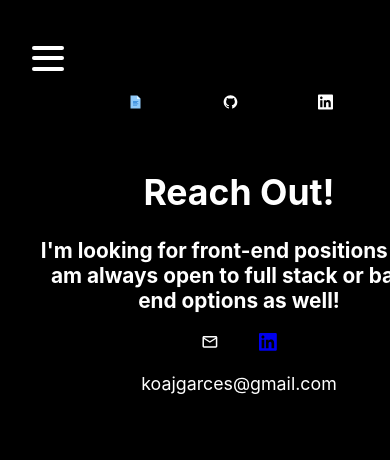
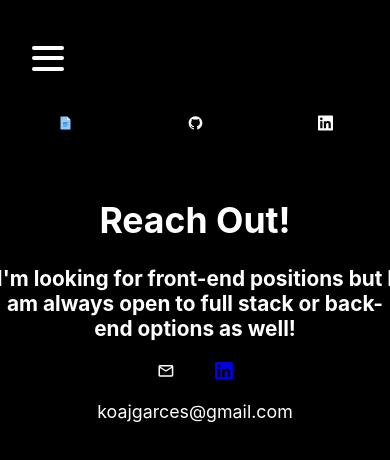
Before and after one commit to koagarces/Portfolio, a React (Create React App) app in the folder portfolio/: page /contact in a window 390 px wide. Shown: the top 460 px of the page. Built offline with nearby package versions, Linux system fonts and the light colour scheme.

Commit message:
updated home page css on both desktop and mobile

```diff
--- a/portfolio/src/App.css
+++ b/portfolio/src/App.css
@@ -44,7 +44,7 @@
   font-size: calc(10px + 2vmin);
   color: rgb(255, 255, 255);
   justify-content: center;
-  padding-left: 100px;
+  /* padding-left: 100px; */
   width: 600px;
   margin-top: 50px;
 }
@@ -263,9 +263,11 @@
 }
 
 .skills {
-  margin: -40px 20% 0% 0;
-  padding-top: 80px;
-  padding-bottom: 40px;
+  margin: -40px 0 0% 0;
+  display: flex;
+  padding-top: 100px;
+  padding-bottom: 80px;
+  flex-direction: column;
 }
 
 .front {
@@ -273,8 +275,8 @@
   text-decoration: underline;
   text-decoration-color: red;
   font-size: 35px;
-  display: flex;
-  margin-left: 10%;
+  /* display: flex; */
+  /* margin-left: 10%; */
   margin-bottom: 2%;
 }
 
@@ -353,12 +355,31 @@ img {
 /* Mobile Friendly */
 
 @media (max-width: 500px) {
+  .aboutSection {
+    display: flex;
+    flex-direction: column;
+    align-items: center;
+  }
+  .order {
+    display: flex;
+    width: 100%;
+    flex-direction: column;
+    align-items: center;
+  }
+  .topLinksBox {
+    display: flex;
+    width: 100%;
+    flex-direction: column;
+  }
   .navlink {
     color: white;
     /* padding: 4px 10px; */
     /* margin-right: 20px; */
+    margin: 0;
     font-size: 15px;
     font-weight: 900;
+    /* padding-left: 0;
+    padding-right: 0; */
   }
   .navbar {
     justify-content: space-evenly;
@@ -371,63 +392,72 @@ img {
     height: 80px; */
   }
   .home {
+    display: flex;
     flex-direction: column;
-    justify-content: flex-start;
+    justify-content: center;
+    align-items: center;
     max-width: 500px;
   }
   .App-header {
-    width: 400px;
     min-height: 50px;
     margin: 0;
     margin-bottom: 0px;
-    padding-left: 14%;
-    padding-bottom: 0;
+    padding-left: 0;
+    padding-bottom: 30%;
   }
   .icons {
     /* margin-right: 0; */
-    padding: 0;
+    display: none;
+    /* padding: 0;
     display: flex;
     flex-direction: flex-start;
     margin: 0;
     width: 300px;
-    z-index: 1;
+    z-index: 1; */
   }
   .App {
-    height: 0;
+    height: 100%;
+    width: 100%;
+    display: flex;
+    flex-direction: column;
+    align-items: center;
   }
   .about {
     font-size: 15px;
     display: flex;
-    justify-content: center;
-  }
-  .home {
+    margin: 0;
+    width: auto;
     justify-content: center;
   }
   .description {
     justify-content: center;
-    padding-right: 70%;
+    width: 80%;
+
     padding-bottom: 10%;
   }
   .question {
     justify-content: center;
+    margin: 0;
+    width: auto;
   }
   .koa {
     margin-right: 30px;
     margin-bottom: 10%;
   }
   .photo {
-    padding-left: 20%;
+    /* padding-left: 20%; */
     margin-right: 0;
     margin-left: 0;
     width: 300px;
   }
   .skills {
     width: 300px;
-    padding-left: 20%;
+    /* padding-left: 20%; */
+    margin: 0;
   }
   .contact-header {
     width: 400px;
-    padding-left: 10%;
+    padding-left: 0;
     margin-top: 5%;
   }
   .scroll {
--- a/portfolio/src/App.js
+++ b/portfolio/src/App.js
@@ -21,37 +21,45 @@ const NavBar = styled.div`
   /* padding-left: 100px; */
   @media (max-width: 500px) {
     width: 90%;
-    padding: 10% 0 5% 10%;
+    /* padding: 10% 0 0 10%; */
     pointer-events: none;
     opacity: 0;
   }
 `;
 
 const SideBar = styled.div`
-  width: 10px;
+  display: -webkit-box;
+  display: -webkit-flex;
+  display: -ms-flexbox;
   display: flex;
-
-  flex-direction: column;
-  justify-content: flex-start;
+  -webkit-flex-direction: column;
+  -ms-flex-direction: column;
+  -webkit-flex-wrap: wrap;
+  -ms-flex-wrap: wrap;
   flex-wrap: wrap;
-  padding-left: 10px;
-
+  /* padding-left: 10px; */
+  flex-direction: row;
+  justify-content: flex-end;
+  padding-right: 10%;
+  margin: 2% 0 2% 0;
   @media (max-width: 500px) {
     display: flex;
     flex-direction: column;
     justify-content: center;
-    width: 50px;
+    width: 100%;
     height: 40px;
-    padding-left: 25%;
-    margin-top: 0;
+    padding-left: 0;
+    margin-top: 10%;
   }
 `;
 function App() {
   const [open, setOpen] = useState(false);
   return (
     <div className="App">
+      <div className="topLinksBox">
         <Burger open={open} setOpen={setOpen} />
         <Menu open={open} />
+
         <NavBar className="navbar">
           <Link to={"/"} className="navlink">
             <span className="btnName">Home</span>
@@ -66,7 +74,6 @@ function App() {
             Contact
           </Link>
         </NavBar>
-
         <SideBar className="sidebar ">
           <a
             href="https://drive.google.com/file/d/1KTeXJM76vxS3M981IpoVIbSEHRmenBAX/view?usp=sharing"
@@ -93,7 +100,7 @@ function App() {
             <SiLinkedin className="iconPicture" />
           </a>
         </SideBar>
-
+      </div>
       <Routes>
         <Route index element={<Home />} />
         <Route path="/about" element={<About />} />
```
Lines whose indentation alone changed are shown as unchanged.
